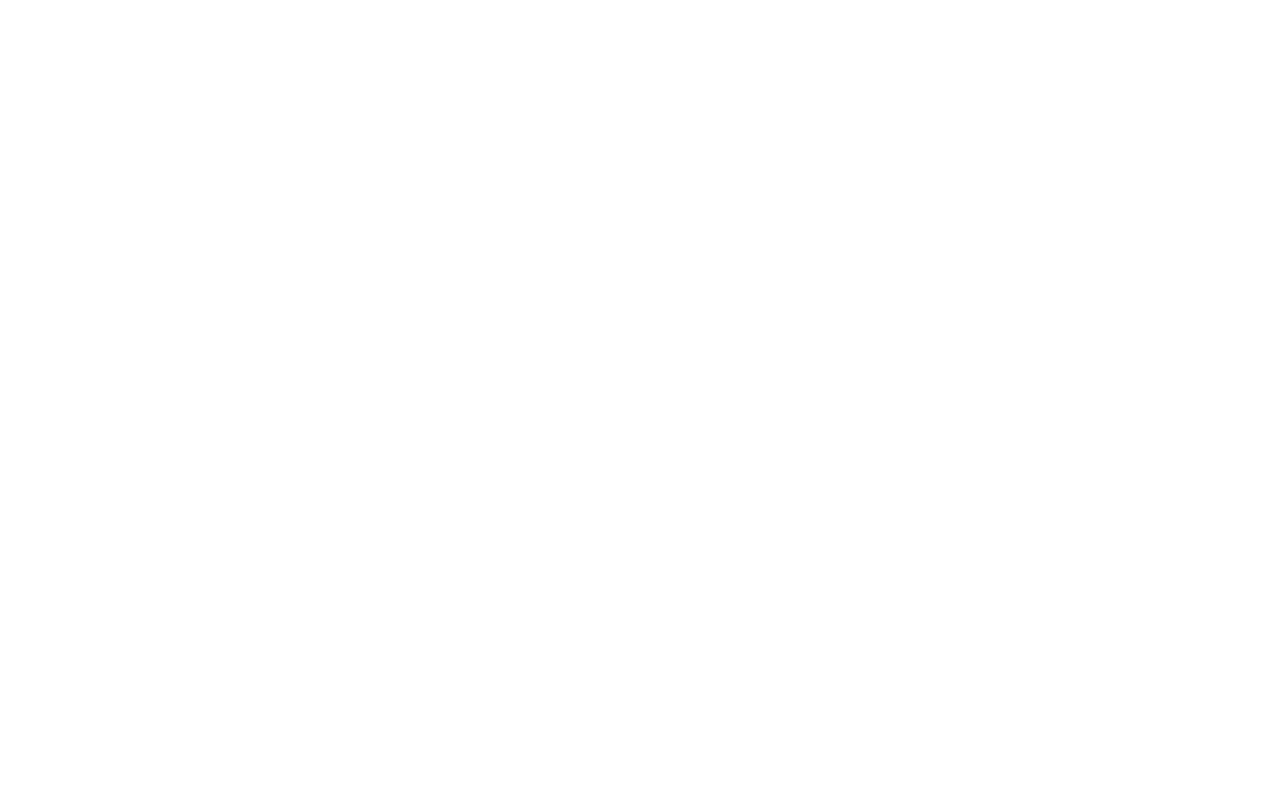
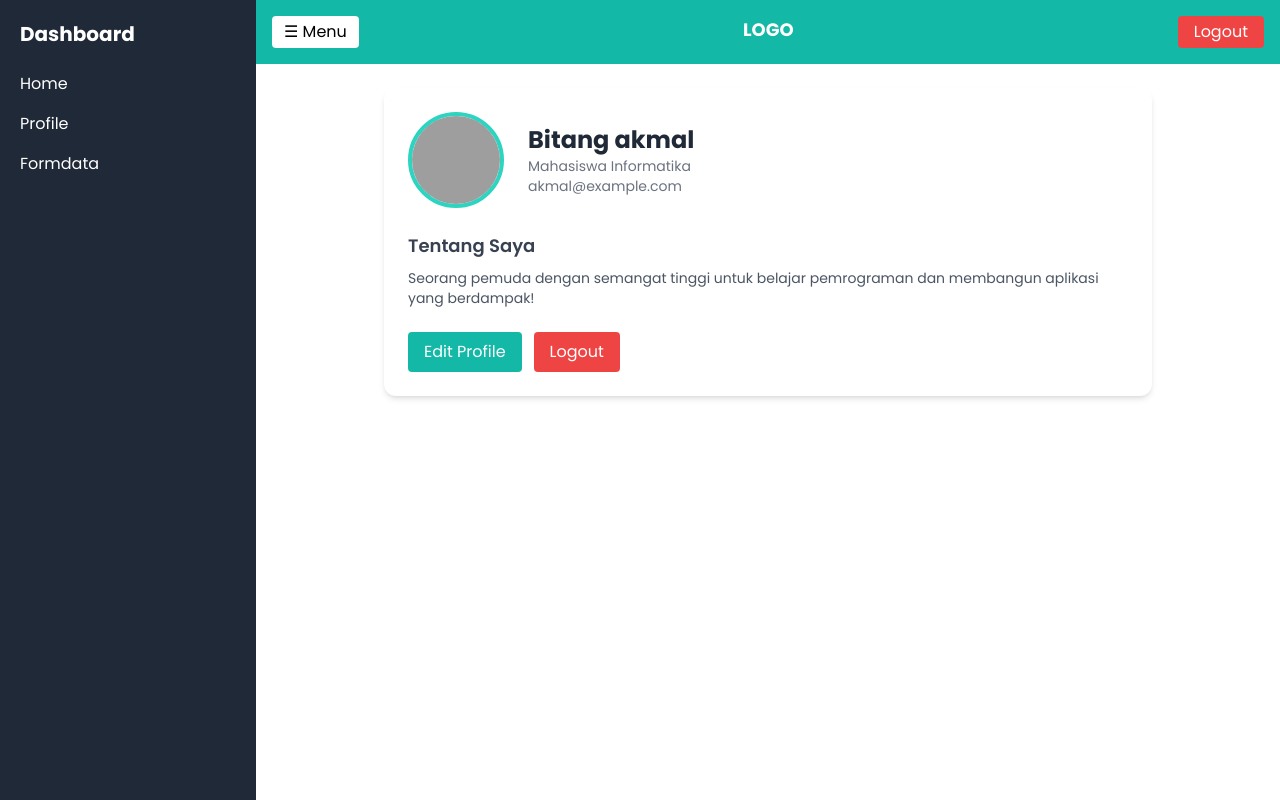
Before and after one commit to BintangAkmalKurniawan/fe-1-mission, a React (Vite) app: page /home/profile in a window 1280 px wide. Before the commit this address had no page. Built offline with nearby package versions, Linux system fonts and the light colour scheme; grey boxes are pictures that could not be loaded.

Commit message:
Lebih SPA

```diff
--- a/package.json
+++ b/package.json
@@ -13,7 +13,7 @@
     "react": "^19.1.0",
     "react-dom": "^19.1.0",
     "react-router": "^7.4.1",
-    "react-router-dom": "^7.4.1",
+    "react-router-dom": "^7.5.0",
     "router": "^2.2.0"
   },
   "devDependencies": {
--- a/src/RouterRoot.jsx
+++ b/src/RouterRoot.jsx
@@ -1,17 +1,24 @@
-import { BrowserRouter, Routes, Route } from "react-router";
+import { BrowserRouter, Routes, Route } from "react-router-dom";
 import Login from "./pages/Login";
 import Register from "./pages/Register";
-import HomePage from "./pages/Home";
+import HomePage from "./pages/Home"; // Shell layout
 import Formdata from "./pages/Home/Formdata";
+import Profile from "./pages/profile";
+import Home from "./pages/Home/Home"; // Isi dari dashboard
 
 function Router() {
   return (
     <BrowserRouter>
       <Routes>
         <Route path="/" element={<Login />} />
-        <Route path="/home" element={<HomePage />} />
         <Route path="/register" element={<Register />} />
-        <Route path="/formdata" element={<Formdata />} />
+
+        {/* Semua route yang ada sidebar & navbar-nya */}
+        <Route path="/home" element={<HomePage />}>
+          <Route index element={<Home />} />
+          <Route path="formdata" element={<Formdata />} />
+          <Route path="profile" element={<Profile />} />
+        </Route>
       </Routes>
     </BrowserRouter>
   );
--- a/src/component/layout/SideBar.jsx
+++ b/src/component/layout/SideBar.jsx
@@ -8,18 +8,18 @@
         <h2 className="text-xl font-bold mb-6">Dashboard</h2>
         <ul>
           <li className="mb-4">
-            <Link to="/" className="hover:text-gray-400 ">
+            <Link to="/home" className="hover:text-gray-400 ">
               Home
             </Link>
           </li>
           <li className="mb-4">
-            <Link to="/profile" className="hover:text-gray-400">
+            <Link to="/home/profile" className="hover:text-gray-400">
               Profile
             </Link>
           </li>
           <li className="mb-4">
-            <Link to="/settings" className="hover:text-gray-400">
-              Settings
+            <Link to="/home/formdata" className="hover:text-gray-400">
+              Formdata
             </Link>
           </li>
         </ul>
--- /dev/null
+++ b/src/pages/Home/Home.jsx
@@ -0,0 +1,97 @@
+import React from "react";
+import { useState } from "react";
+import Formdata from "./Formdata";
+
+function Home() {
+  const [data, setData] = useState([]);
+  const [showForm, setShowForm] = useState(false);
+  const [formData, setFormData] = useState({ name: "", price: "" });
+  const [editingIndex, setEditingIndex] = useState(null);
+
+  const handleSubmit = (e) => {
+    e.preventDefault();
+
+    if (editingIndex !== null) {
+      const updated = [...data];
+      updated[editingIndex] = formData;
+      setData(updated);
+      setEditingIndex(null);
+    } else {
+      setData([...data, { ...formData, id: Date.now() }]);
+    }
+
+    setFormData({ name: "", price: "" });
+    setShowForm(false);
+  };
+
+  const handleCancel = () => {
+    setFormData({ name: "", price: "" });
+    setEditingIndex(null);
+    setShowForm(false);
+  };
+
+  return (
+    <>
+      <h2 className="text-2xl font-bold mb-4">Welcome to Home Page</h2>
+      <button className="bg-blue-500 text-white px-7 py-1 rounded mb-4" onClick={() => setShowForm(true)}>
+        ADD
+      </button>
+
+      <table className="w-full border-collapse border border-gray-300">
+        <thead>
+          <tr className="bg-gray-200">
+            <th className="border p-2">ID</th>
+            <th className="border p-2">Name</th>
+            <th className="border p-2">Price</th>
+            <th className="border p-2">Action</th>
+          </tr>
+        </thead>
+        <tbody>
+          {data.length === 0 ? (
+            <tr>
+              <td colSpan="4" className="text-center py-4 text-gray-500">
+                Belum ada produk
+              </td>
+            </tr>
+          ) : (
+            data.map((item, index) => (
+              <tr key={item.id}>
+                <td className="border p-2 text-center">{item.id}</td>
+                <td className="border p-2 text-center">{item.name}</td>
+                <td className="border p-2 text-center">Rp {item.price}</td>
+                <td className="border p-2 text-center">
+                  <button
+                    onClick={() => {
+                      setEditingIndex(index);
+                      setFormData(item);
+                      setShowForm(true);
+                    }}
+                    className="text-blue-600 mr-2"
+                  >
+                    Edit
+                  </button>
+                  <button
+                    onClick={() => {
+                      const confirmDelete = window.confirm("Yakin mau hapus data ini?");
+                      if (confirmDelete) {
+                        const updated = data.filter((_, i) => i !== index);
+                        setData(updated);
+                      }
+                    }}
+                    className="text-red-600"
+                  >
+                    Delete
+                  </button>
+                </td>
+              </tr>
+            ))
+          )}
+        </tbody>
+      </table>
+
+      {showForm && <Formdata formData={formData} setFormData={setFormData} handleSubmit={handleSubmit} editingIndex={editingIndex} onCancel={handleCancel} />}
+    </>
+  );
+}
+
+export default Home;
--- a/src/pages/Home/index.jsx
+++ b/src/pages/Home/index.jsx
@@ -1,37 +1,10 @@
-import React from "react";
+import React, { useState } from "react";
 import SideBar from "../../component/layout/SideBar.jsx";
 import Navbar from "../../component/layout/Navbar.jsx";
-import { useState } from "react";
-import Formdata from "./Formdata";
+import { Outlet } from "react-router-dom";
 
 function HomePage() {
-  const [data, setData] = useState([]);
-  const [showForm, setShowForm] = useState(false);
-  const [formData, setFormData] = useState({ name: "", price: "" });
-  const [editingIndex, setEditingIndex] = useState(null);
   const [showSidebar, setShowSidebar] = useState(true);
-
-  const handleSubmit = (e) => {
-    e.preventDefault();
-
-    if (editingIndex !== null) {
-      const updated = [...data];
-      updated[editingIndex] = formData;
-      setData(updated);
-      setEditingIndex(null);
-    } else {
-      setData([...data, { ...formData, id: Date.now() }]);
-    }
-
-    setFormData({ name: "", price: "" });
-    setShowForm(false);
-  };
-
-  const handleCancel = () => {
-    setFormData({ name: "", price: "" });
-    setEditingIndex(null);
-    setShowForm(false);
-  };
 
   return (
     <div className="flex h-screen">
@@ -39,64 +12,7 @@
       <div className="flex-1 flex flex-col">
         <Navbar toggleSidebar={() => setShowSidebar(!showSidebar)} />
         <div className="p-6">
-          <h2 className="text-2xl font-bold mb-4">Welcome to Home Page</h2>
-          <button className="bg-blue-500 text-white px-7 py-1 rounded mb-4" onClick={() => setShowForm(true)}>
-            ADD
-          </button>
-
-          <table className="w-full border-collapse border border-gray-300">
-            <thead>
-              <tr className="bg-gray-200">
-                <th className="border p-2">ID</th>
-                <th className="border p-2">Name</th>
-                <th className="border p-2">Price</th>
-                <th className="border p-2">Action</th>
-              </tr>
-            </thead>
-            <tbody>
-              {data.length === 0 ? (
-                <tr>
-                  <td colSpan="4" className="text-center py-4 text-gray-500">
-                    Belum ada produk
-                  </td>
-                </tr>
-              ) : (
-                data.map((item, index) => (
-                  <tr key={item.id}>
-                    <td className="border p-2 text-center">{item.id}</td>
-                    <td className="border p-2 text-center">{item.name}</td>
-                    <td className="border p-2 text-center">Rp {item.price}</td>
-                    <td className="border p-2 text-center">
-                      <button
-                        onClick={() => {
-                          setEditingIndex(index);
-                          setFormData(item);
-                          setShowForm(true);
-                        }}
-                        className="text-blue-600 mr-2"
-                      >
-                        Edit
-                      </button>
-                      <button
-                        onClick={() => {
-                          const confirmDelete = window.confirm("Yakin mau hapus data ini?");
-                          if (confirmDelete) {
-                            const updated = data.filter((_, i) => i !== index);
-                            setData(updated);
-                          }
-                        }}
-                        className="text-red-600"
-                      >
-                        Delete
-                      </button>
-                    </td>
-                  </tr>
-                ))
-              )}
-            </tbody>
-          </table>
-
-          {showForm && <Formdata formData={formData} setFormData={setFormData} handleSubmit={handleSubmit} editingIndex={editingIndex} onCancel={handleCancel} />}
+          <Outlet />
         </div>
       </div>
     </div>
--- /dev/null
+++ b/src/pages/profile/index.jsx
@@ -0,0 +1,36 @@
+import React from "react";
+
+function index() {
+  const user = {
+    name: "Bitang akmal",
+    email: "akmal@example.com",
+    role: "Mahasiswa Informatika",
+    avatar: "https://i.pravatar.cc/150?img=5",
+    bio: "Seorang pemuda dengan semangat tinggi untuk belajar pemrograman dan membangun aplikasi yang berdampak!",
+  };
+
+  return (
+    <div className="max-w-3xl mx-auto bg-white rounded-xl shadow-md overflow-hidden p-6">
+      <div className="flex items-center space-x-6">
+        <img className="h-24 w-24 rounded-full object-cover border-4 border-teal-400" src={user.avatar} alt="avatar" />
+        <div>
+          <h2 className="text-2xl font-bold text-gray-800">{user.name}</h2>
+          <p className="text-sm text-gray-500">{user.role}</p>
+          <p className="text-sm text-gray-500">{user.email}</p>
+        </div>
+      </div>
+
+      <div className="mt-6">
+        <h3 className="text-lg font-semibold mb-2 text-gray-700">Tentang Saya</h3>
+        <p className="text-gray-600 text-sm">{user.bio}</p>
+      </div>
+
+      <div className="mt-6 flex gap-3">
+        <button className="px-4 py-2 bg-teal-500 text-white rounded hover:bg-teal-600 transition">Edit Profile</button>
+        <button className="px-4 py-2 bg-red-500 text-white rounded hover:bg-red-600 transition">Logout</button>
+      </div>
+    </div>
+  );
+}
+
+export default index;
```
Also changed, not shown: 1 other file (tests, documents, lock files or other folders).
